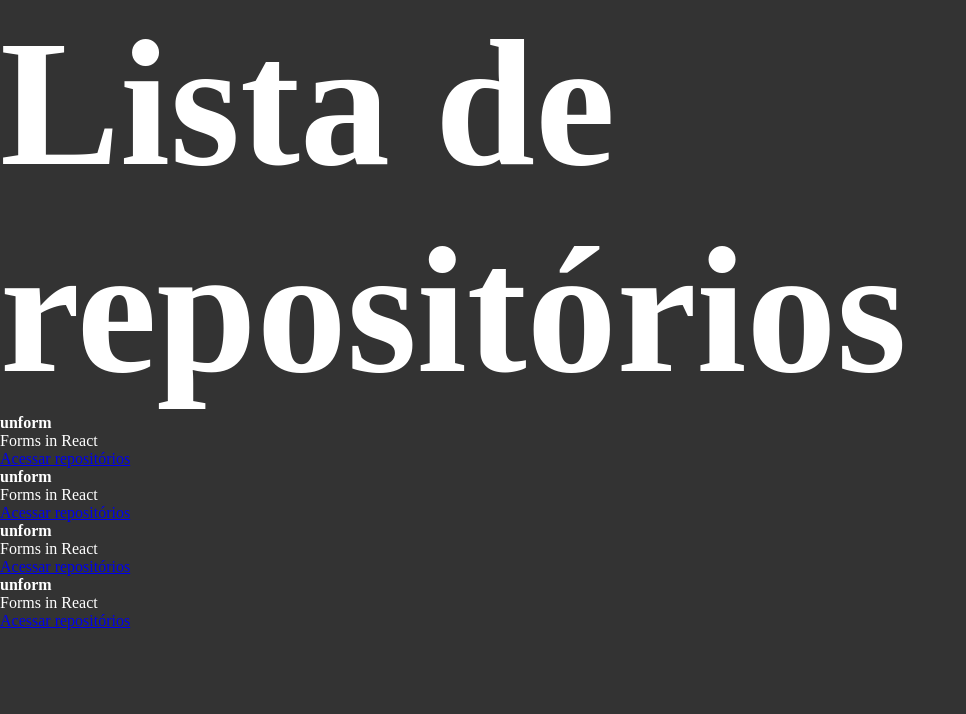
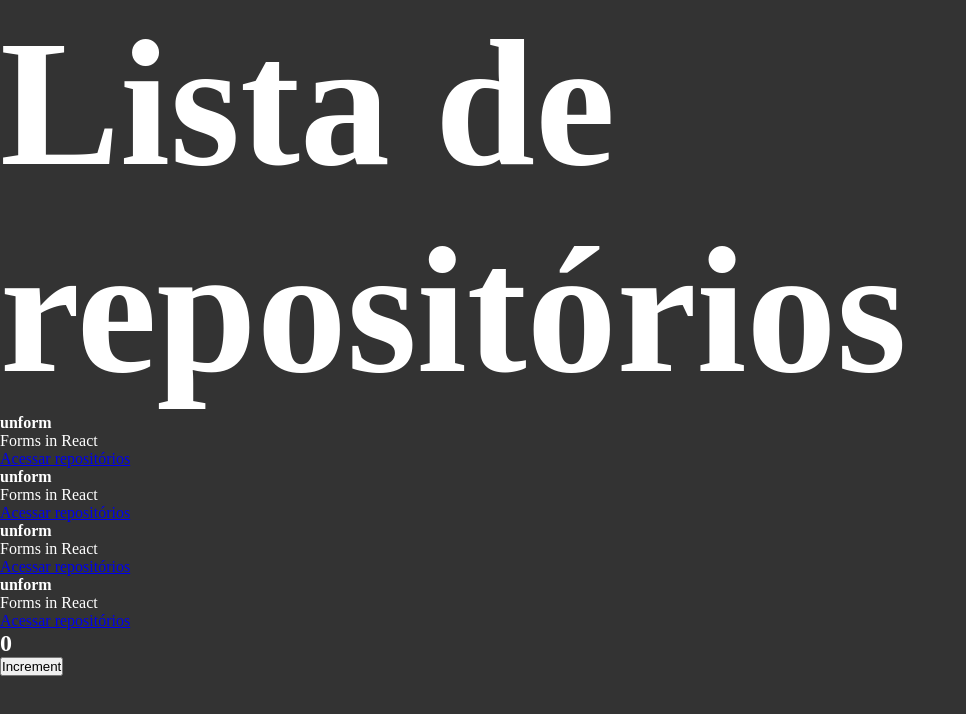
Before and after one commit to gustavonvp/01-github-explorer, a React app: page / in a window 1280 px wide. Shown: the top 714 px of the page, without its empty margins (0-966 px from the left). Built offline with nearby package versions, Linux system fonts and the light colour scheme.

Commit message:
interpolation and react states Closes #17

```diff
--- a/src/App.jsx
+++ b/src/App.jsx
@@ -2,11 +2,14 @@
 import React, {Component} from 'react';
 import { RepositoryList } from './components/RepositoryList'
 import './styles/global.scss'
-
+import { Counter } from './components/Counter';
 export class App extends Component {
     render() {
             return(
+                <>
                 <RepositoryList />
+                <Counter />
+                </>
             )
     }
 
--- /dev/null
+++ b/src/components/Counter.jsx
@@ -0,0 +1,17 @@
+import { useState } from 'react';
+
+export function Counter() {
+    // const
+    const [counter, setCounter] = useState(0);
+
+function increment(){
+    setCounter(counter + 1);
+}
+
+    return (
+        <div>
+            <h2>{counter}</h2>
+            <button type="button" onClick={increment}>Increment</button>
+        </div>
+    )
+}
```
